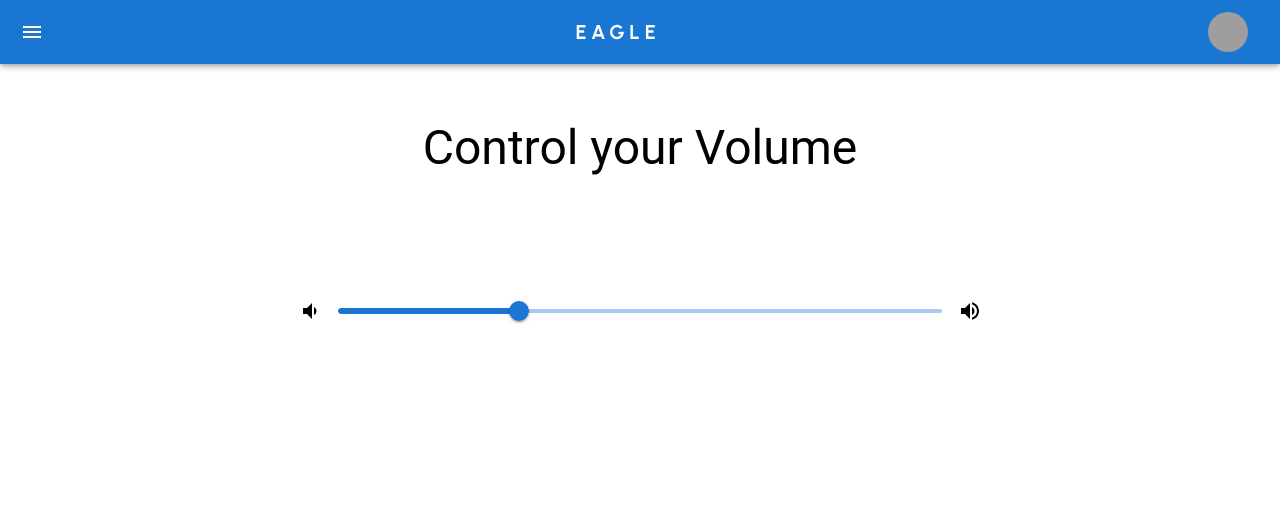
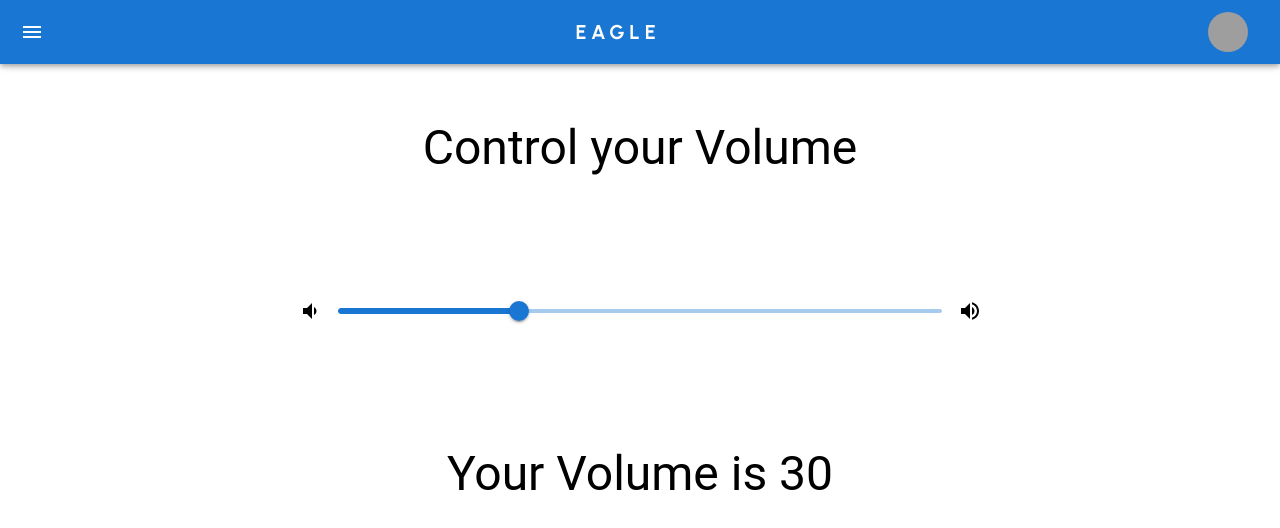
Before and after one commit to sheltonjoseph/mui-redux, a React (Create React App) app: page /slider in a window 1280 px wide. Shown: the top 528 px of the page. Built offline with nearby package versions, Linux system fonts and the light colour scheme; grey boxes are pictures that could not be loaded.

Commit message:
slider-redux

```diff
--- /dev/null
+++ b/src/Redux/slideSlice.js
@@ -0,0 +1,17 @@
+import { createSlice } from '@reduxjs/toolkit'
+
+export const slider = createSlice({
+    name: 'slider',
+    initialState: {
+        volume:'30',
+    },
+    reducers: {
+  update: (state, action) => {
+    state.volume = action.payload.value
+  }
+
+    }
+})
+
+export const { update } = slider.actions;
+export default slider.reducer;
--- a/src/Redux/store.js
+++ b/src/Redux/store.js
@@ -3,12 +3,14 @@ import checkList from "./userSlice";
 import autoComplete from "./autoSlice"
 import button from "./credSlice"
 import select from "./selectSlice"
+import slider from "./slideSlice"
 
 export default configureStore({
   reducer: {
     checking: checkList,
     auto: autoComplete,
     button: button,
-    select:select
+    select:select,
+    slider:slider
   },
 });
--- a/src/pages/Slider.jsx
+++ b/src/pages/Slider.jsx
@@ -1,20 +1,22 @@
-import React ,{useState} from 'react';
-import Box from '@mui/material/Box';
-import Stack from '@mui/material/Stack';
-import Slider from '@mui/material/Slider';
-import VolumeDown from '@mui/icons-material/VolumeDown';
-import VolumeUp from '@mui/icons-material/VolumeUp';
+import React, { useState } from "react";
+import Box from "@mui/material/Box";
+import Stack from "@mui/material/Stack";
+import Slider from "@mui/material/Slider";
+import VolumeDown from "@mui/icons-material/VolumeDown";
+import VolumeUp from "@mui/icons-material/VolumeUp";
 import TopBar from "../Components/TopBar";
 import Container from "@mui/material/Container";
 import Typography from "@mui/material/Typography";
-
-
+import { useSelector, useDispatch } from "react-redux";
+import { update } from "../Redux/slideSlice";
 
 const ContinuousSlider = () => {
-  const [value, setValue] = useState(30);
-
-  const handleChange = (event, newValue) => {
-    setValue(newValue);
+  // const [value, setValue] = useState(30);
+  const reduxVolume = useSelector((state) => state.slider.volume);
+  console.log(reduxVolume);
+  const dispatch = useDispatch();
+  const handleChange = (value) => {
+    dispatch(update({ value }));
   };
 
   return (
@@ -23,18 +25,33 @@ const ContinuousSlider = () => {
       maxWidth="xl"
     >
       <TopBar />
-    <Box sx={{ width: "75%" ,  m: 15}}>
+      <Box sx={{ width: "75%", m: 15 }}>
         <Typography variant="h3" sx={{ textAlign: "center" }}>
           Control your Volume
         </Typography>
-      <Stack spacing={2} direction="row" sx={{ mb: 1 , m:15}} alignItems="center">
+        <Stack
+          spacing={2}
+          direction="row"
+          sx={{ mb: 1, m: 15 }}
+          alignItems="center"
+        >
           <VolumeDown />
-        <Slider aria-label="Volume" value={value} onChange={handleChange} />
+          <Slider
+            aria-label="Volume"
+            value={reduxVolume}
+            onChange={(event, newInputValue) => {
+              event.preventDefault();
+              handleChange(newInputValue);
+            }}
+          />
           <VolumeUp />
         </Stack>
+        <Typography variant="h3" sx={{ textAlign: "center" }}>
+          Your Volume is {reduxVolume}
+        </Typography>
       </Box>
     </Container>
   );
-}
+};
 
 export default ContinuousSlider;
```
Lines whose indentation alone changed are shown as unchanged.
